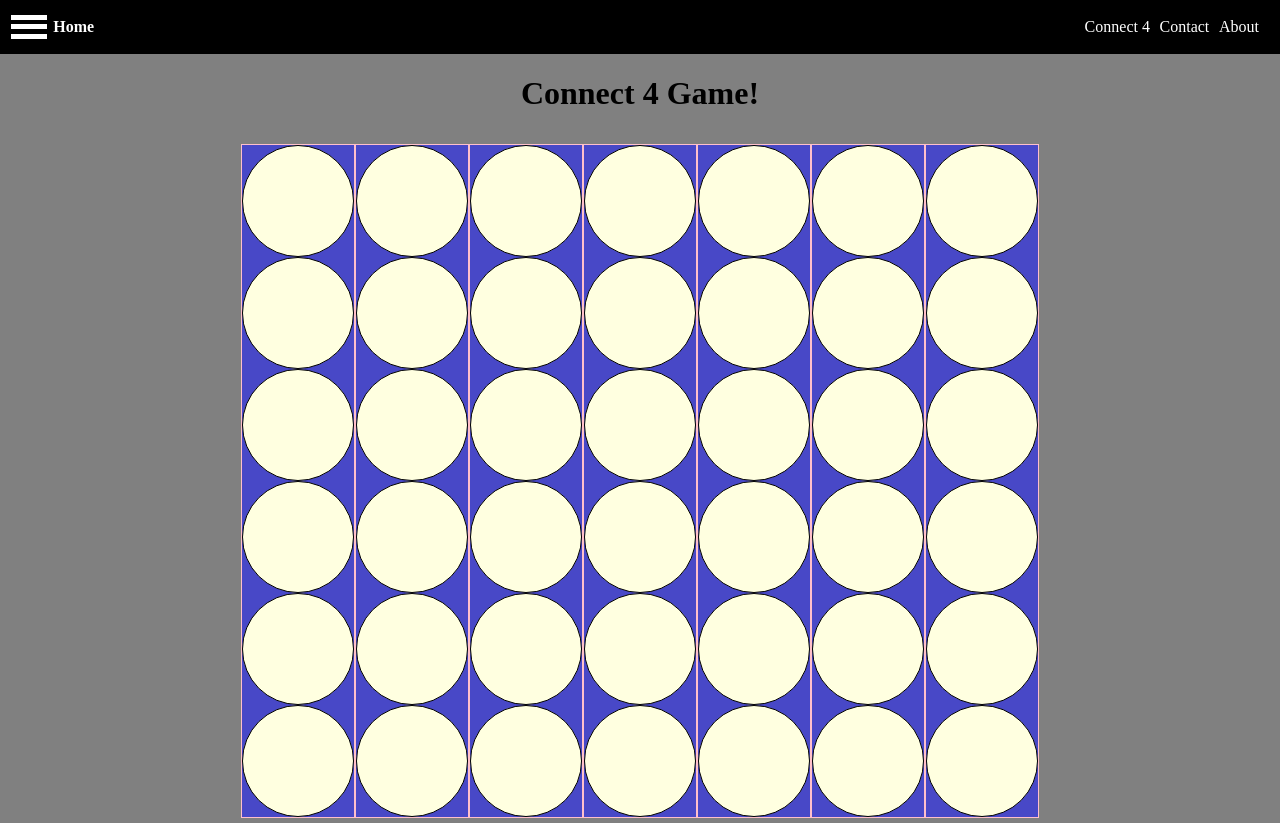
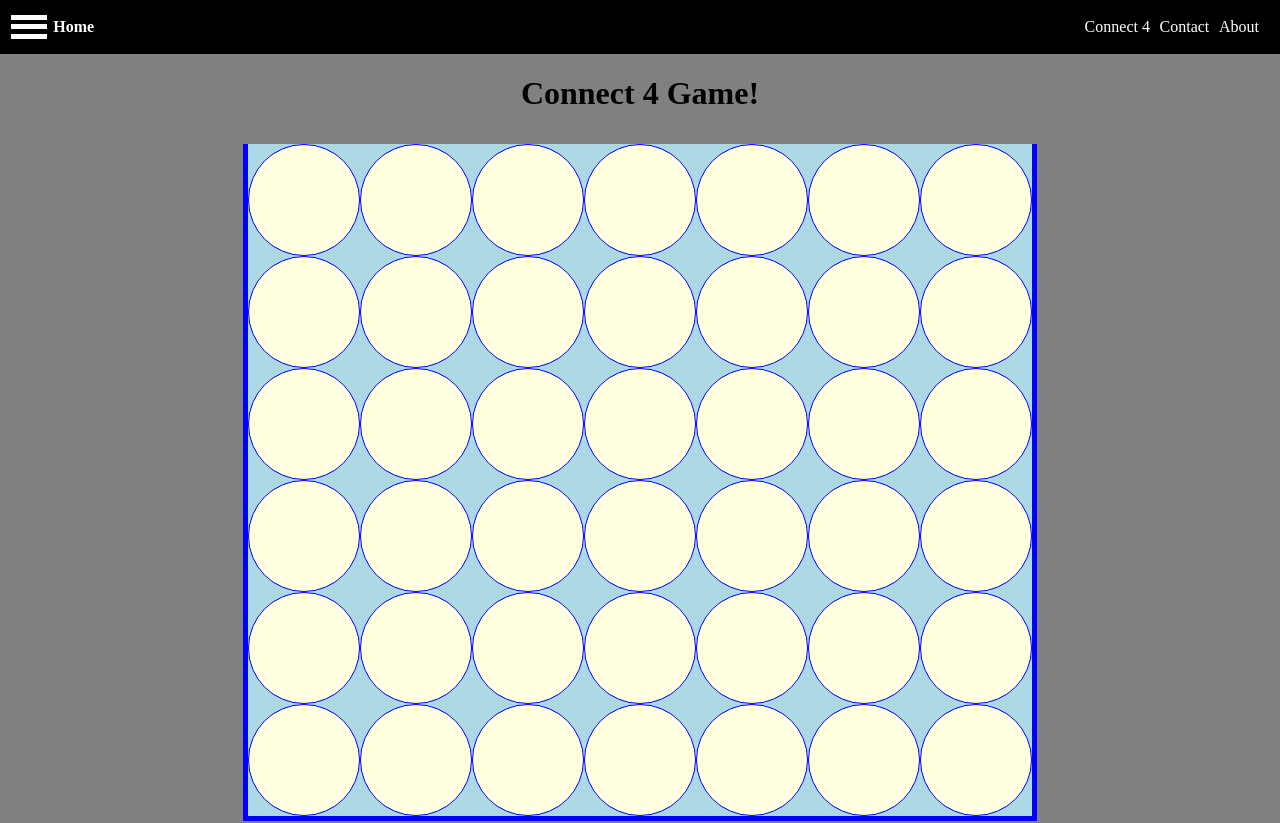
Before and after one commit to jimmythefung/connect4-js, a Next.js app: page / in a window 1280 px wide. Shown: the top 823 px of the page. Built offline with nearby package versions, Linux system fonts and the light colour scheme.

Commit message:
CSS styling

```diff
--- a/src/components/game.module.css
+++ b/src/components/game.module.css
@@ -15,6 +15,8 @@
     display: flex;
     width: fit-content;
     margin: auto;
+    border: solid 5px blue;
+    border-top: none;
 }
 
 .row {
@@ -25,8 +27,8 @@
 .column {
     display: flex;
     flex-direction: column;
-    border: 1px solid pink;
-    background-color: hsl(240, 53%, 53%);
+    /* border: 1px solid pink; */
+    background-color: lightblue;
 }
 
 .column:hover {
@@ -36,10 +38,15 @@
 .cell {
     height: 3rem;
     width: 3rem;
-    border: 1px solid black;
+    border: solid 1px blue;
     border-radius: 50%;
     background-color: lightyellow;
     display: inline-block;
+}
+
+.cell:hover {
+    font-weight: bolder;
+    /* border: solid red 4px; */
 }
 
 @media (min-width: 40rem) {
@@ -56,11 +63,6 @@
     }
 }
 
-.cell:hover {
-    font-weight: bolder;
-    border: solid red 4px;
-}
-
 .player1 {
     background-color: red;
 }
```
